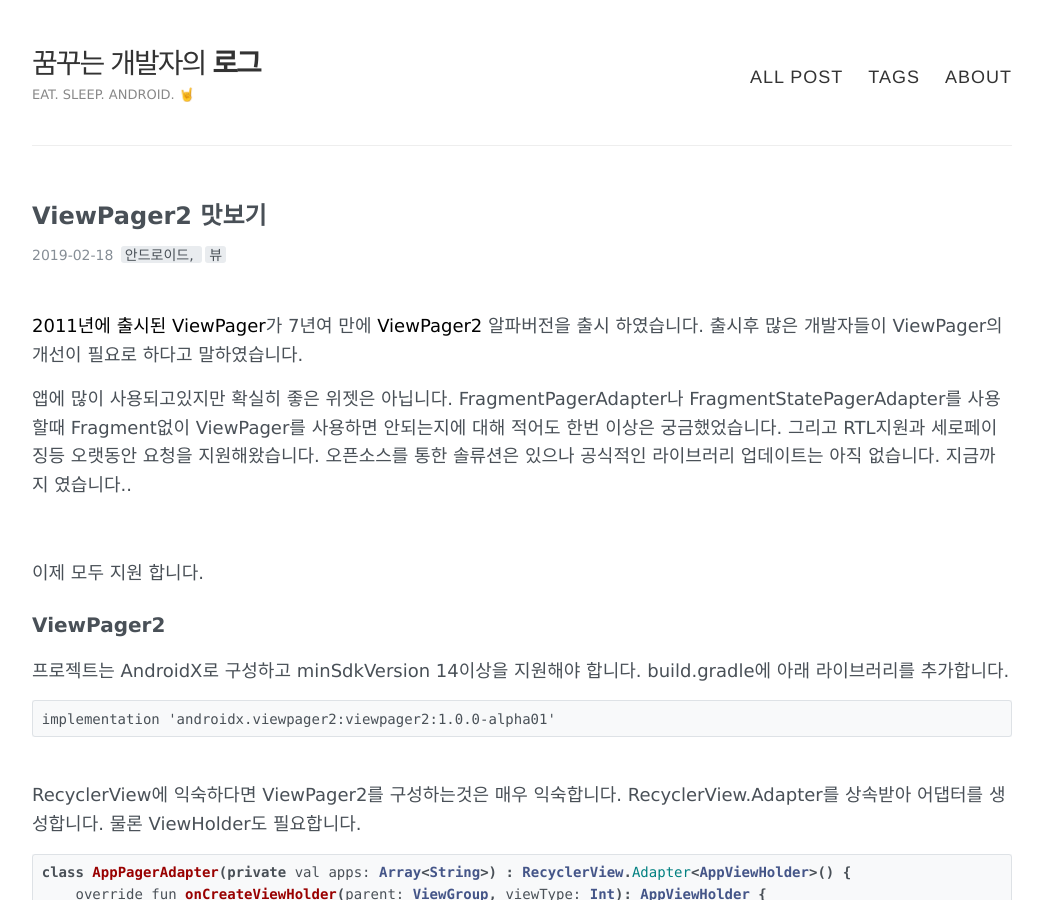
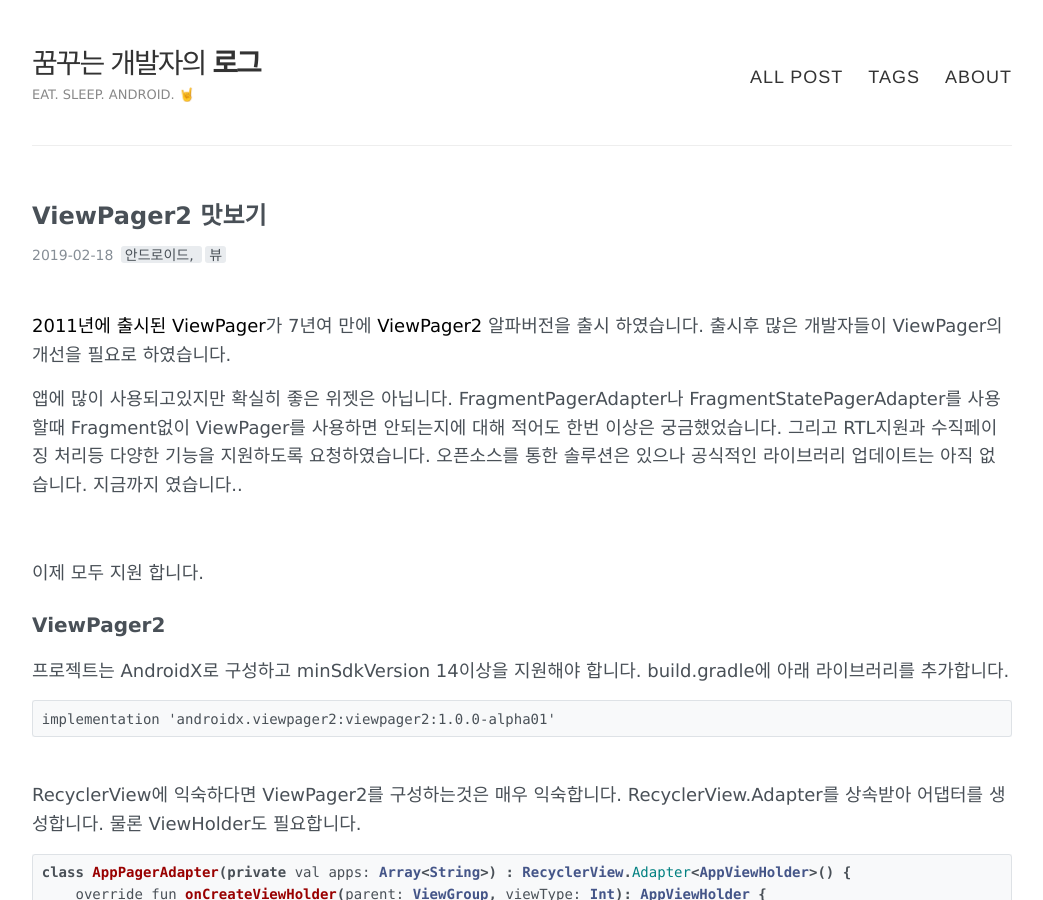
Before and after one commit to kmshack/blog.kmshack.kr, a Jekyll site: the page built from _posts/2019-02-18-ViewPager2.md, in a window 1280 px wide and 900 px high. Shown: the whole window, without its empty margins (118-1161 px from the left). Built offline with Jekyll 4.4.1, drawn with Linux system fonts in a browser that asks for light colours; comment, search, counter and statistics services are not loaded.

Commit message:
Update 2019-02-18-ViewPager2.md

```diff
--- a/_posts/2019-02-18-ViewPager2.md
+++ b/_posts/2019-02-18-ViewPager2.md
@@ -5,10 +5,10 @@ layout: post
 comments: true
 ---
 
-[2011년에 출시된 ViewPager](https://android-developers.googleblog.com/2011/08/horizontal-view-swiping-with-viewpager.html)가 7년여 만에 [ViewPager2](https://developer.android.com/jetpack/androidx/releases/viewpager2#1.0.0-alpha01) 알파버전을 출시 하였습니다. 출시후 많은 개발자들이 ViewPager의 개선이 필요로 하다고 말하였습니다.
+[2011년에 출시된 ViewPager](https://android-developers.googleblog.com/2011/08/horizontal-view-swiping-with-viewpager.html)가 7년여 만에 [ViewPager2](https://developer.android.com/jetpack/androidx/releases/viewpager2#1.0.0-alpha01) 알파버전을 출시 하였습니다. 출시후 많은 개발자들이 ViewPager의 개선을 필요로 하였습니다.
 
 앱에 많이 사용되고있지만 확실히 좋은 위젯은 아닙니다. FragmentPagerAdapter나 FragmentStatePagerAdapter를 사용할때 Fragment없이 ViewPager를 사용하면 안되는지에 대해 적어도 한번 이상은 궁금했었습니다.
-그리고 RTL지원과 세로페이징등 오랫동안 요청을 지원해왔습니다. 오픈소스를 통한 솔류션은 있으나 공식적인 라이브러리 업데이트는 아직 없습니다. 지금까지 였습니다..
+그리고 RTL지원과 수직페이징 처리등 다양한 기능을 지원하도록 요청하였습니다. 오픈소스를 통한 솔루션은 있으나 공식적인 라이브러리 업데이트는 아직 없습니다. 지금까지 였습니다..
 
 <br>
 
```
